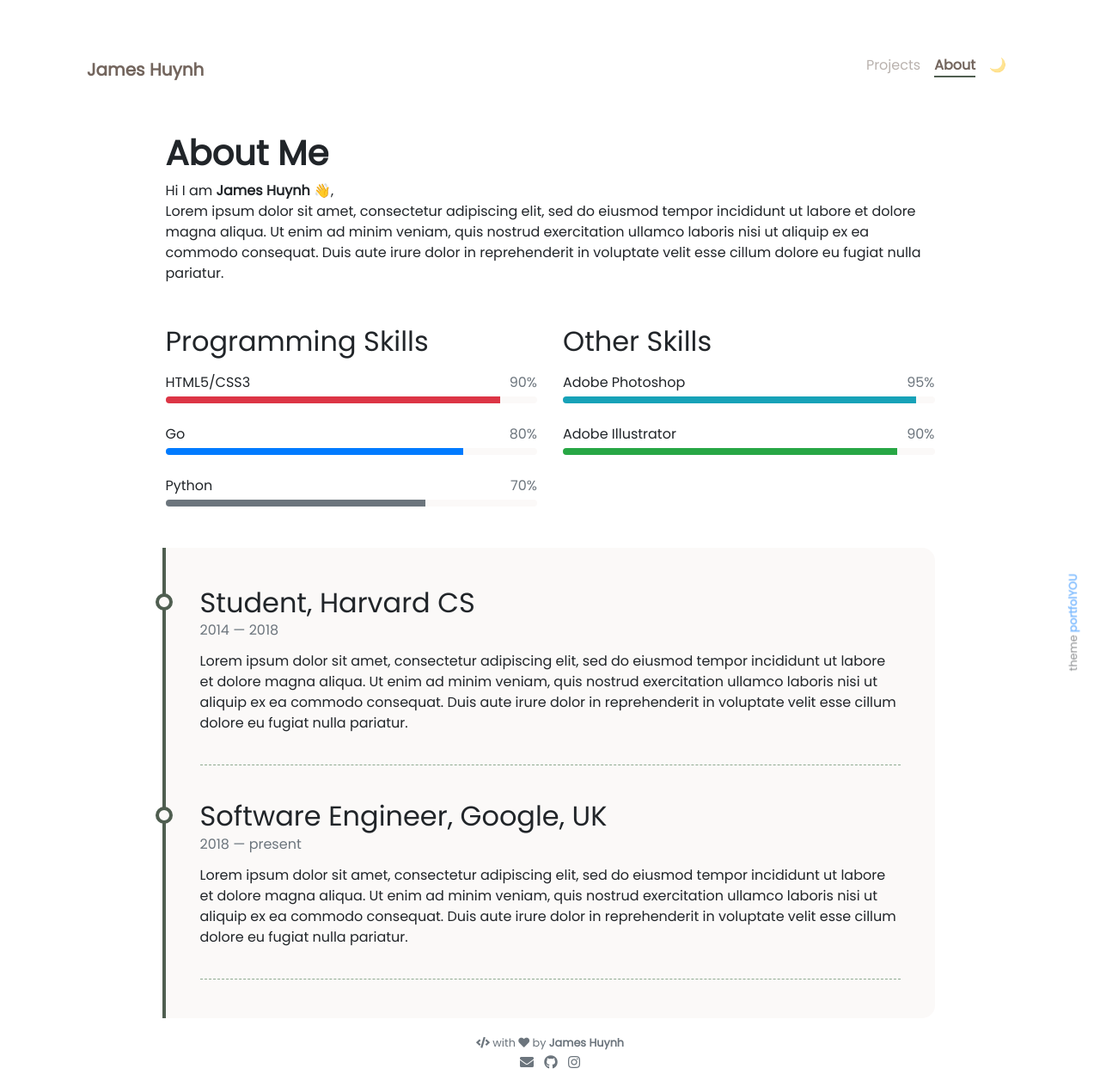
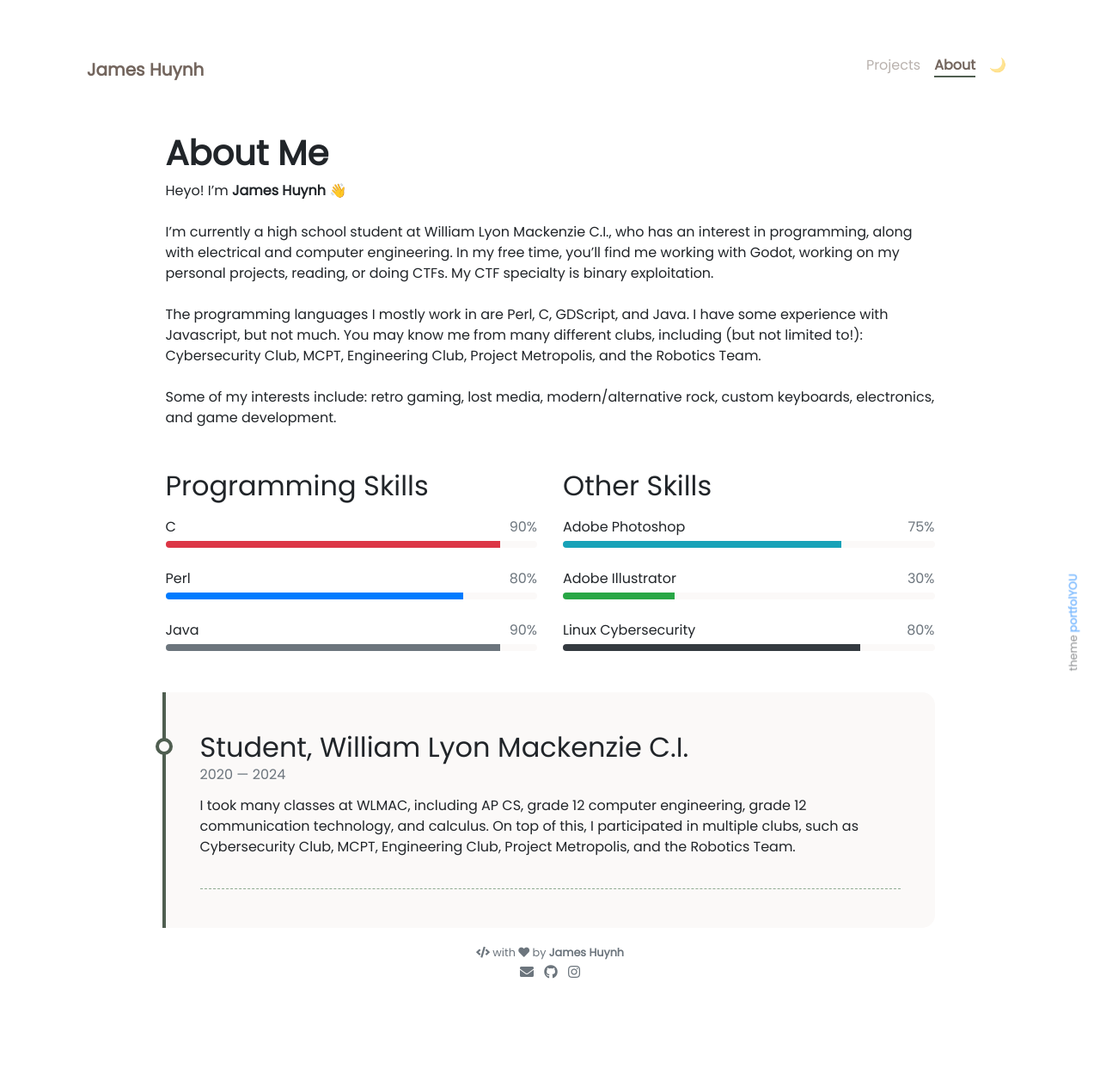
Before and after one commit to Maplefin444/maplefin444.github.io, a Jekyll site: the page built from pages/about.md, in a window 1280 px wide. Shown: the whole page at 86% size. Built offline with Jekyll 4.4.1, drawn with Linux system fonts in a browser that asks for light colours; nearby versions of some CDN libraries; emoji names are drawn with the system emoji font; after the commit the page ends 1159 px from its top, so only the background shows below that.

Commit message:
Update about page, add final touches

```diff
--- a/_config.yml
+++ b/_config.yml
@@ -26,7 +26,7 @@ nav_exclude:                                            # The following paths ar
 ### Author Info ###
 author:
   name              : James Huynh
-  image             : https://avatars.githubusercontent.com/u/81708250?v=4
+  image             : /assets/images/pfp.jpg
 # behance           : your_username
 # dribbble          : your_username
   email             : james.huynh444@gmail.com
--- a/_data/other-skills.yml
+++ b/_data/other-skills.yml
@@ -1,7 +1,11 @@
 - name: Adobe Photoshop
-  percentage: 95
+  percentage: 75
   color: info
 
 - name: Adobe Illustrator
-  percentage: 90
+  percentage: 30
   color: success
+
+- name: Linux Cybersecurity
+  percentage: 80
+  color: dark
--- a/_data/programming-skills.yml
+++ b/_data/programming-skills.yml
@@ -1,11 +1,11 @@
-- name: HTML5/CSS3
+- name: C
   percentage: 90
   color: danger
 
-- name: Go
+- name: Perl
   percentage: 80
   color:
 
-- name: Python
-  percentage: 70
+- name: Java
+  percentage: 90
   color: secondary
--- a/_data/timeline.yml
+++ b/_data/timeline.yml
@@ -1,17 +1,7 @@
-- title: Student, Harvard CS
-  from: 2014
-  to: 2018
-  description: Lorem ipsum dolor sit amet, consectetur adipiscing elit,
-               sed do eiusmod tempor incididunt ut labore et dolore magna aliqua.
-               Ut enim ad minim veniam, quis nostrud exercitation ullamco laboris
-               nisi ut aliquip ex ea commodo consequat. Duis aute irure dolor in
-               reprehenderit in voluptate velit esse cillum dolore eu fugiat nulla pariatur.
-
-- title: Software Engineer, Google, UK
-  from: 2018
-  to: present
-  description: Lorem ipsum dolor sit amet, consectetur adipiscing elit,
-               sed do eiusmod tempor incididunt ut labore et dolore magna aliqua.
-               Ut enim ad minim veniam, quis nostrud exercitation ullamco laboris
-               nisi ut aliquip ex ea commodo consequat. Duis aute irure dolor in
-               reprehenderit in voluptate velit esse cillum dolore eu fugiat nulla pariatur.
+- title: Student, William Lyon Mackenzie C.I.
+  from: 2020
+  to: 2024
+  description: I took many classes at WLMAC, including AP CS,
+              grade 12 computer engineering, grade 12 communication technology, and calculus.
+              On top of this, I participated in multiple clubs, such as Cybersecurity Club, MCPT,
+              Engineering Club, Project Metropolis, and the Robotics Team.
--- a/pages/about.md
+++ b/pages/about.md
@@ -7,8 +7,10 @@ weight: 3
 
 # **About Me**
 
-Hi I am **{{ site.author.name }}** :wave:,<br>
-Lorem ipsum dolor sit amet, consectetur adipiscing elit, sed do eiusmod tempor incididunt ut labore et dolore magna aliqua. Ut enim ad minim veniam, quis nostrud exercitation ullamco laboris nisi ut aliquip ex ea commodo consequat. Duis aute irure dolor in reprehenderit in voluptate velit esse cillum dolore eu fugiat nulla pariatur.
+Heyo! I'm **{{ site.author.name }}** :wave:<br><br>
+I'm currently a high school student at William Lyon Mackenzie C.I., who has an interest in programming, along with electrical and computer engineering. In my free time, you'll find me working with Godot, working on my personal projects, reading, or doing CTFs. My CTF specialty is binary exploitation.<br><br>
+The programming languages I mostly work in are Perl, C, GDScript, and Java. I have some experience with Javascript, but not much. You may know me from many different clubs, including (but not limited to!): Cybersecurity Club, MCPT, Engineering Club, Project Metropolis, and the Robotics Team.<br><br>
+Some of my interests include: retro gaming, lost media, modern/alternative rock, custom keyboards, electronics, and game development.
 
 <div class="row">
 {% include about/skills.html title="Programming Skills" source=site.data.programming-skills %}
```
Also changed, not shown: assets/favicon.ico, assets/images/pfp.jpg (added).
